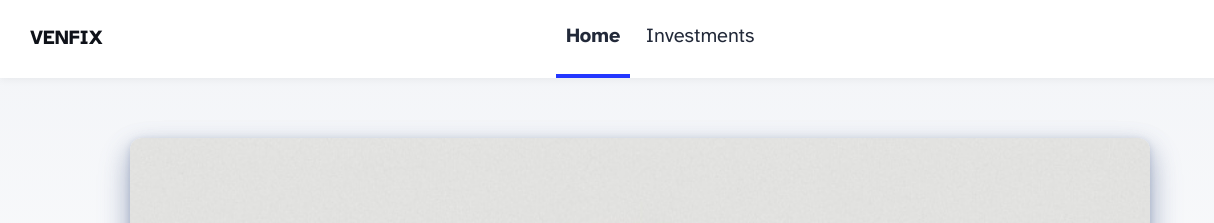
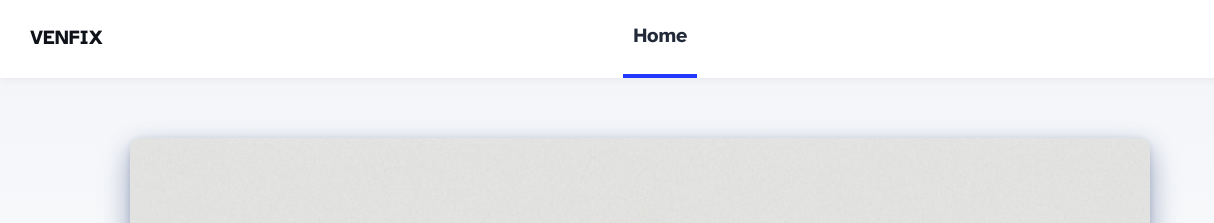
Before and after one commit to VENNFIX/loud-wave-9827, an Astro site: page / in a window 1280 px wide. Shown: the top 223 px of the page, 0-1214 px from the left. Built offline with nearby package versions, Linux system fonts and the light colour scheme; Astro itself is replaced by a stand-in of ours.

Commit message:
Update Header.astro

```diff
--- a/src/components/Header.astro
+++ b/src/components/Header.astro
@@ -9,7 +9,7 @@ import { SITE_TITLE } from '../consts';
 		<div class="internal-links">
 			<HeaderLink href="/">Home</HeaderLink>
 		<!--	<HeaderLink href="/blog">Venfix</HeaderLink> -->
-			<HeaderLink href="/about">Investments</HeaderLink>
+		<!--	<HeaderLink href="/about">Investments</HeaderLink> -->
 
 		</div>
 		<div class="social-links">
```
